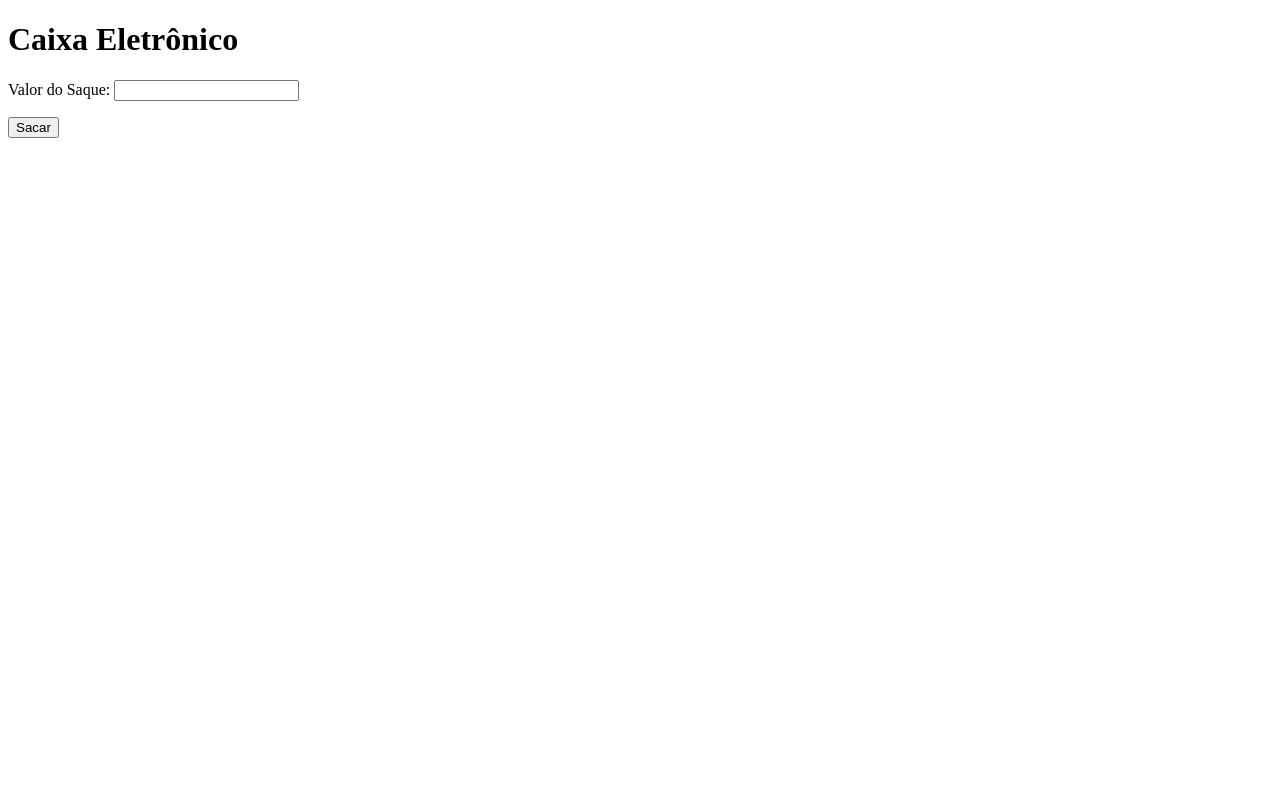
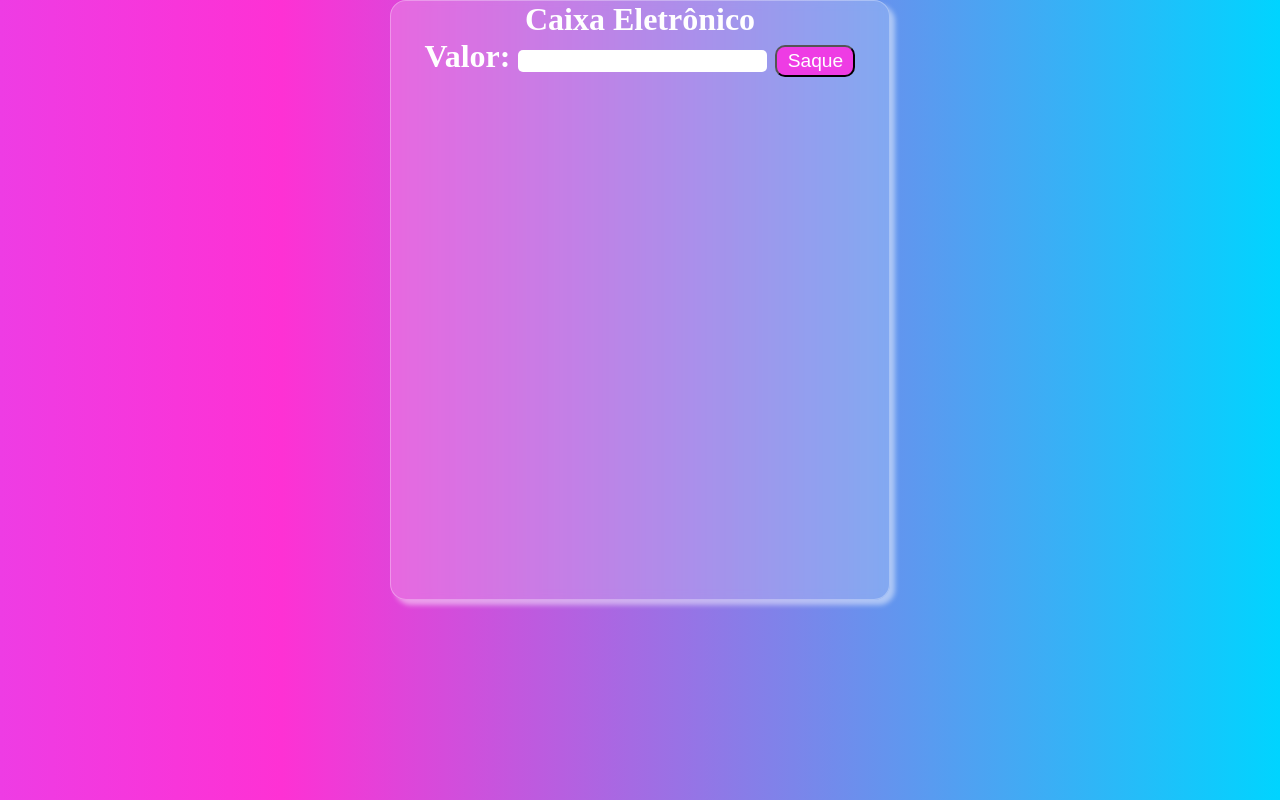
Before and after one commit to odiegosantos/caixa-eletronico, a plain HTML site: page index.html in a window 1280 px wide. Drawn offline with Linux system fonts and the light colour scheme.

Commit message:
Second commit

```diff
--- /dev/null
+++ b/css/main.css
@@ -0,0 +1,60 @@
+* {
+  margin: 0;
+  padding: 0;
+  box-sizing: border-box;
+  color: #fff;
+}
+
+body {
+  display: flex;
+  justify-content: center;
+  background: #ee3ce4;
+  background: linear-gradient(90deg, #ee3ce4 0%, #fe31d4 22%, #00d4ff 100%);
+}
+
+h1,
+p {
+  font-weight: bolder;
+  font-size: 2rem;
+}
+
+h3 {
+  font-size: 2rem;
+  text-align: left;
+  margin-left: 1rem;
+}
+
+h3:first-child {
+  text-align: center;
+  margin-bottom: 2rem;
+}
+
+input {
+  border: none;
+  font-size: 1.2rem;
+  width: 50%;
+  color: #00d4ff;
+  letter-spacing: .2rem;
+  border-radius: 5px;
+}
+
+.container {
+  width: 500px;
+  height: 600px;
+  text-align: center;
+  background: #ffffff33;
+  border-radius: 16px;
+  box-shadow: 0 4px 30px #0000001a;
+  backdrop-filter: blur(5px);
+  -webkit-backdrop-filter: blur(5px);
+  border: 1px solid #ffffff4d;
+  box-shadow: 5px 5px 5px #ffffff7a;
+}
+
+.btn {
+  background-color: #ee3ce4;
+  border-radius: 10px;
+  width: 5rem;
+  height: 2rem;
+  font-size: 1.2rem;
+}
--- a/index.html
+++ b/index.html
@@ -2,27 +2,28 @@
 <html lang="pt-br">
 
 <head>
-  <link rel="stylesheet" href="../css/main.css">
+  <link rel="stylesheet" href="css/main.css">
   <title>Caixa Eletrônico</title>
 </head>
 
 <body>
 
-  <div class="align-center">
+  <div class="container">
     <h1>Caixa Eletrônico</h1>
-    <p>Valor do Saque:
+    <p>Valor:
       <input type="text" id="inSaque">
+      <button class="btn" id="btExibir">Saque</button>
     </p>
-    <p>
-      <input type="button" value="Sacar" id="btExibir">
-    </p>
+    <div>
       <h3 id="outOpcaoDeNotas"></h3>
       <h3 id="outNotasCem"></h3>
       <h3 id="outNotasCinquenta"></h3>
       <h3 id="outNotasVinte"></h3>
       <h3 id="outNotasDez"></h3>
       <h3 id="outNotasDois"></h3>
-    <h2 id="saida"></h2>
+      <h3 id="saida"></h3>
+    </div>
+
   </div>
   <script src="js/exe3_6.js"></script>
 </body>
--- a/js/exe3_6.js
+++ b/js/exe3_6.js
@@ -1,7 +1,7 @@
 function calcularNotas() {
   var saque = document.getElementById("inSaque").value;
 
-  if (saque == 0 || saque % 2 != 0 || isNaN(saque)) {
+  if (saque === 0 || saque % 2 != 0 || isNaN(saque)) {
     document.getElementById("saida")
       .textContent = "Valores 2, 10, 20, 50, 100"
     return;
@@ -13,7 +13,7 @@ function calcularNotas() {
   var notasDez = Math.floor(saque / 10);
   var notasDois = Math.floor(saque / 2);
 
-  var menssagemOpcaoDeNotas = "Opções de notas para saque";
+  var menssagemOpcaoDeNotas = "Opções de notas";
   var menssagemNota100 = "Notas de R$: 100";
   var menssagemNota50 = "Notas de R$: 50";
   var menssagemNota20 = "Notas de R$: 20";
```
Lines whose indentation alone changed are shown as unchanged.
